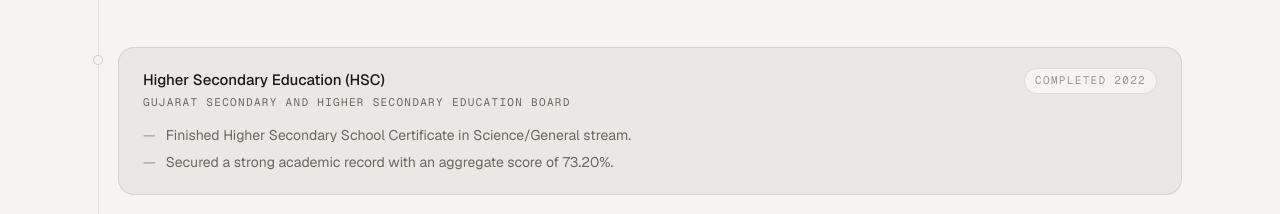
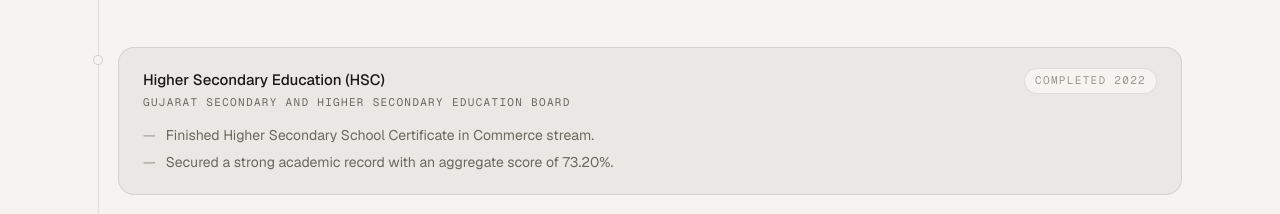
Before and after one commit to parikshitsinh0228/parikshit-portfolio-, a Next.js app: page / in a window 1280 px wide. Shown: the part 3640-3854 px from the top of the page. Built offline with nearby package versions, Linux system fonts and the light colour scheme.

Commit message:
Update HSC education stream to Commerce

```diff
--- a/constants/data.ts
+++ b/constants/data.ts
@@ -94,7 +94,7 @@ export const EXPERIENCE: ExperienceItem[] = [
     company: "Gujarat Secondary and Higher Secondary Education Board",
     period: "Completed 2022",
     description: [
-      "Finished Higher Secondary School Certificate in Science/General stream.",
+      "Finished Higher Secondary School Certificate in Commerce stream.",
       "Secured a strong academic record with an aggregate score of 73.20%."
     ],
     type: "education"
```
